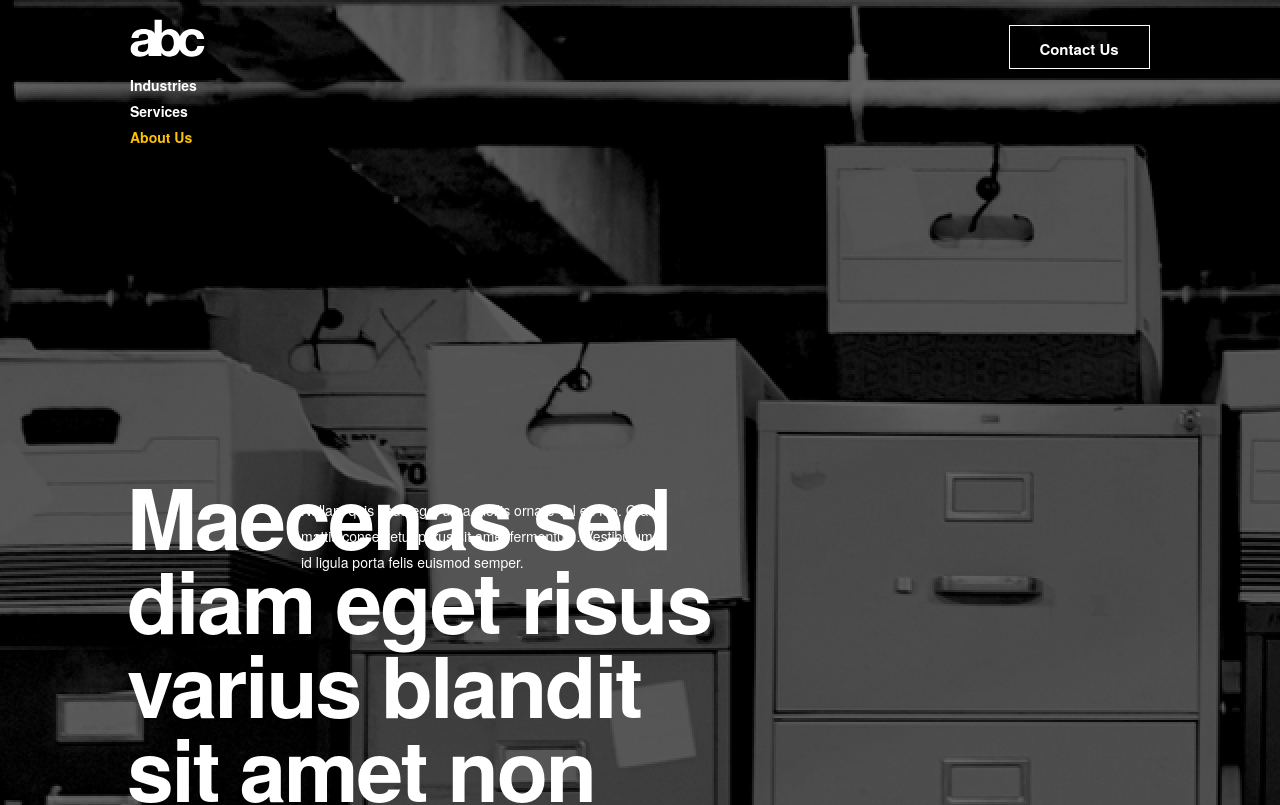
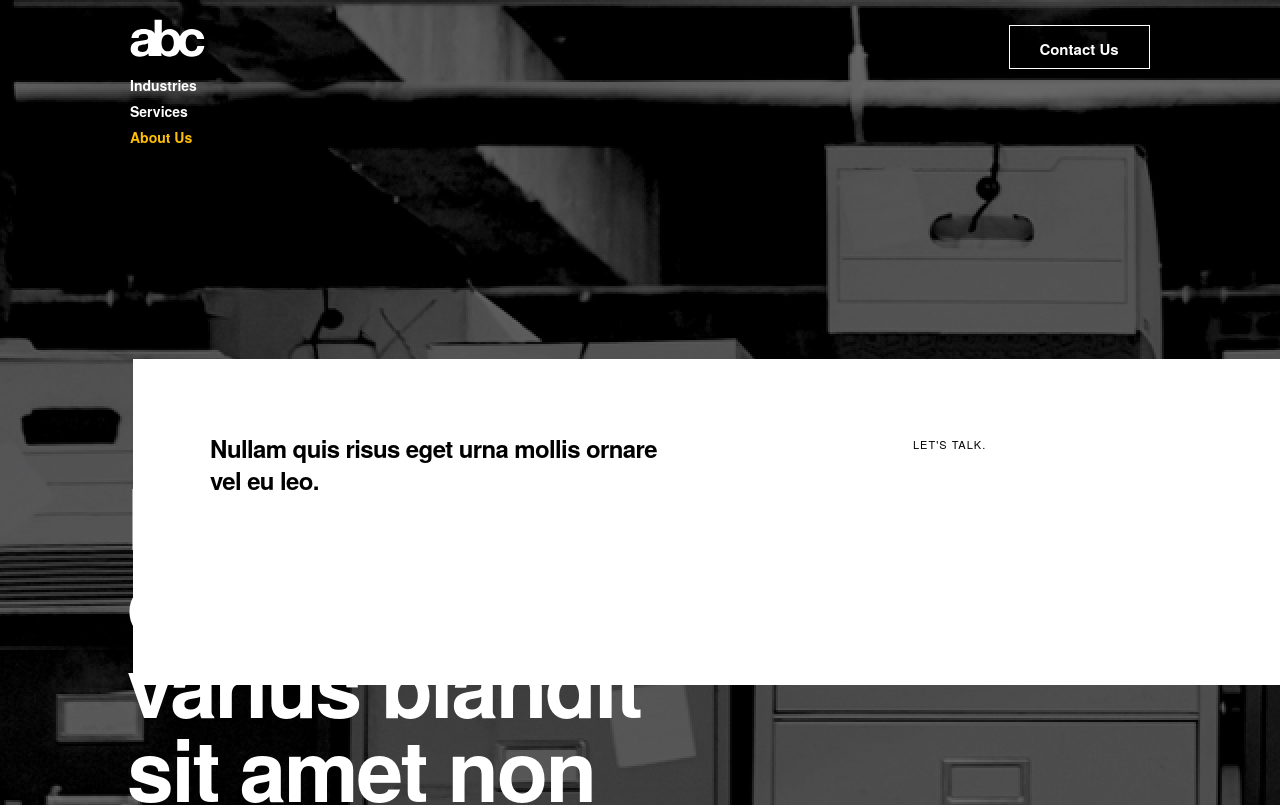
Before and after one commit to IvanGent/bukwild, a React (Create React App) app: page /aboutUs in a window 1280 px wide. Shown: the top 805 px of the page. Built offline with nearby package versions, Linux system fonts and the light colour scheme.

Commit message:
fixing subhead style

```diff
--- a/src/components/SubHead.js
+++ b/src/components/SubHead.js
@@ -3,6 +3,9 @@ import React from 'react';
 function SubHead({sub}) {
 
     const style = {
+        position: 'absolute',
+        right: '10.625rem',
+        top: '20.938rem',
         width: '22.5rem',
         height: '14.188rem',
         margin: '11.563rem 2.5rem 4.313rem 10.688rem',
```
